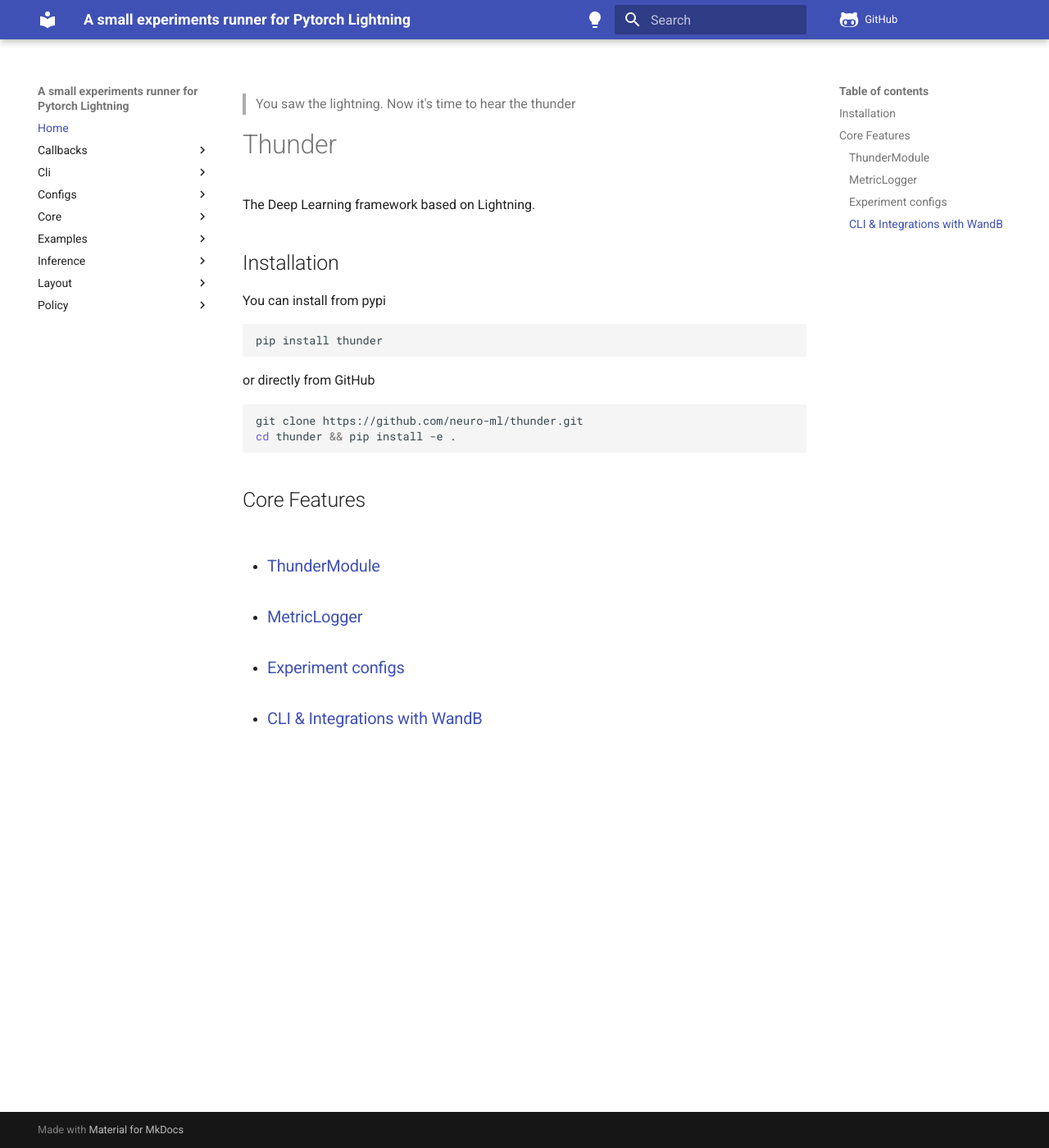
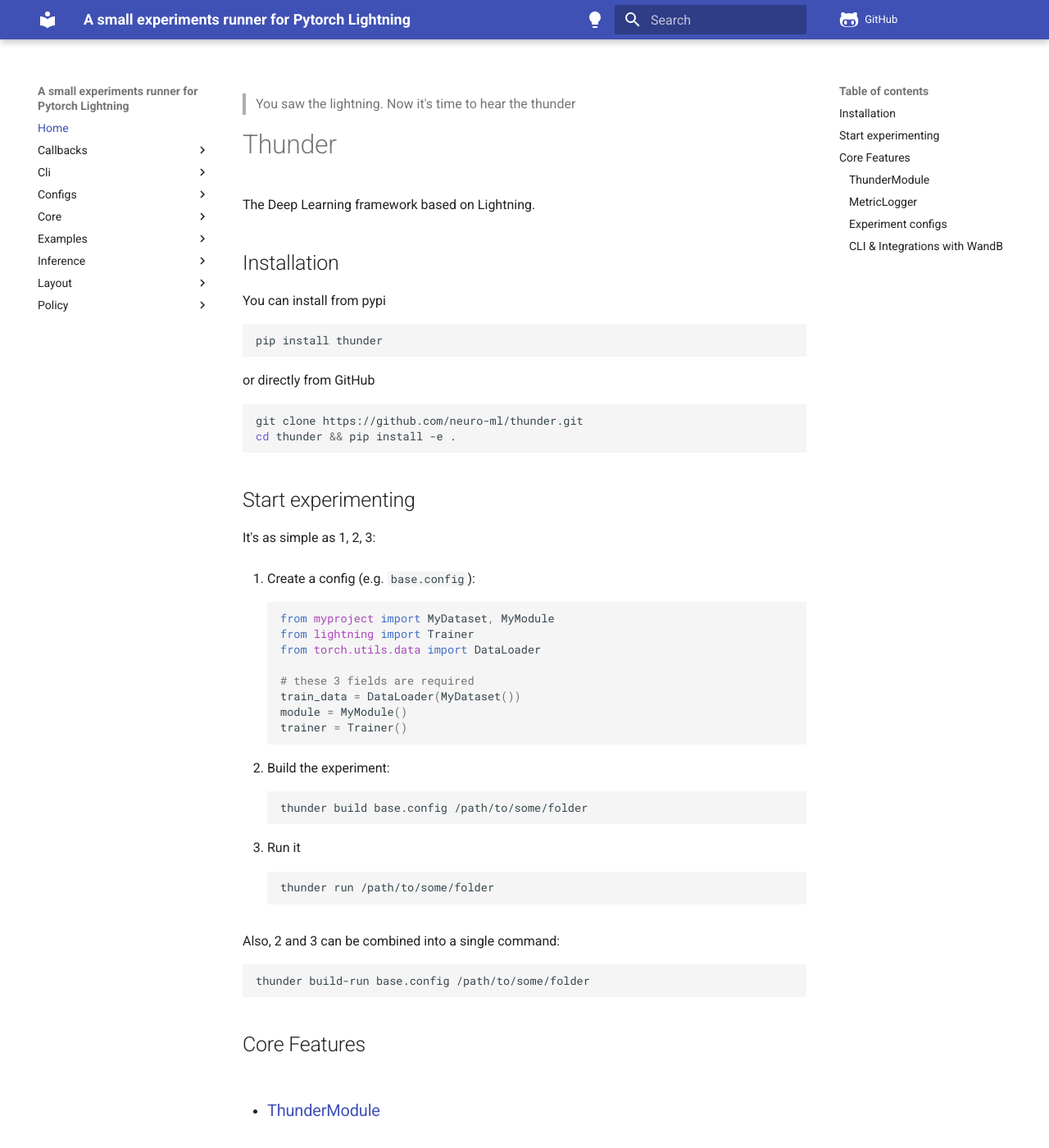
Before and after one commit to neuro-ml/thunder, an MkDocs documentation site: the page built from docs/index.md, in a window 1280 px wide and 1400 px high. Shown: the whole window at 82% size. Built offline with MkDocs 1.6.1 and Material for MkDocs 9.7.7, drawn with Linux system fonts in a browser that asks for light colours; comment, search, counter and statistics services are not loaded; the version menu is left out.

Commit message:
fix checkpoint loading; add docs

````diff
--- a/docs/index.md
+++ b/docs/index.md
@@ -13,6 +13,37 @@
 cd thunder && pip install -e .
 ```
 
+## Start experimenting
+
+It's as simple as 1, 2, 3:
+
+1. Create a config (e.g. `base.config`):
+    ```python
+    from myproject import MyDataset, MyModule
+    from lightning import Trainer
+    from torch.utils.data import DataLoader
+
+    # these 3 fields are required
+    train_data = DataLoader(MyDataset())
+    module = MyModule()
+    trainer = Trainer()
+    ```
+
+2. Build the experiment:
+    ```shell
+    thunder build base.config /path/to/some/folder
+    ```
+
+3. Run it
+    ```shell
+    thunder run /path/to/some/folder
+    ```
+
+Also, 2 and 3 can be combined into a single command:
+```shell
+thunder build-run base.config /path/to/some/folder
+```
+
 ## Core Features
 - ### [ThunderModule](./core/thunder_module)
 - ### [MetricLogger](./callbacks/metric_logger)
````
Also changed, not shown: docs/callbacks/fail_on_interrupt.md (added, +19 -0 lines), docs/callbacks/index.md (+5 -4 lines), docs/callbacks/time_profiler.md (+1 -1 lines), 2 other files.
